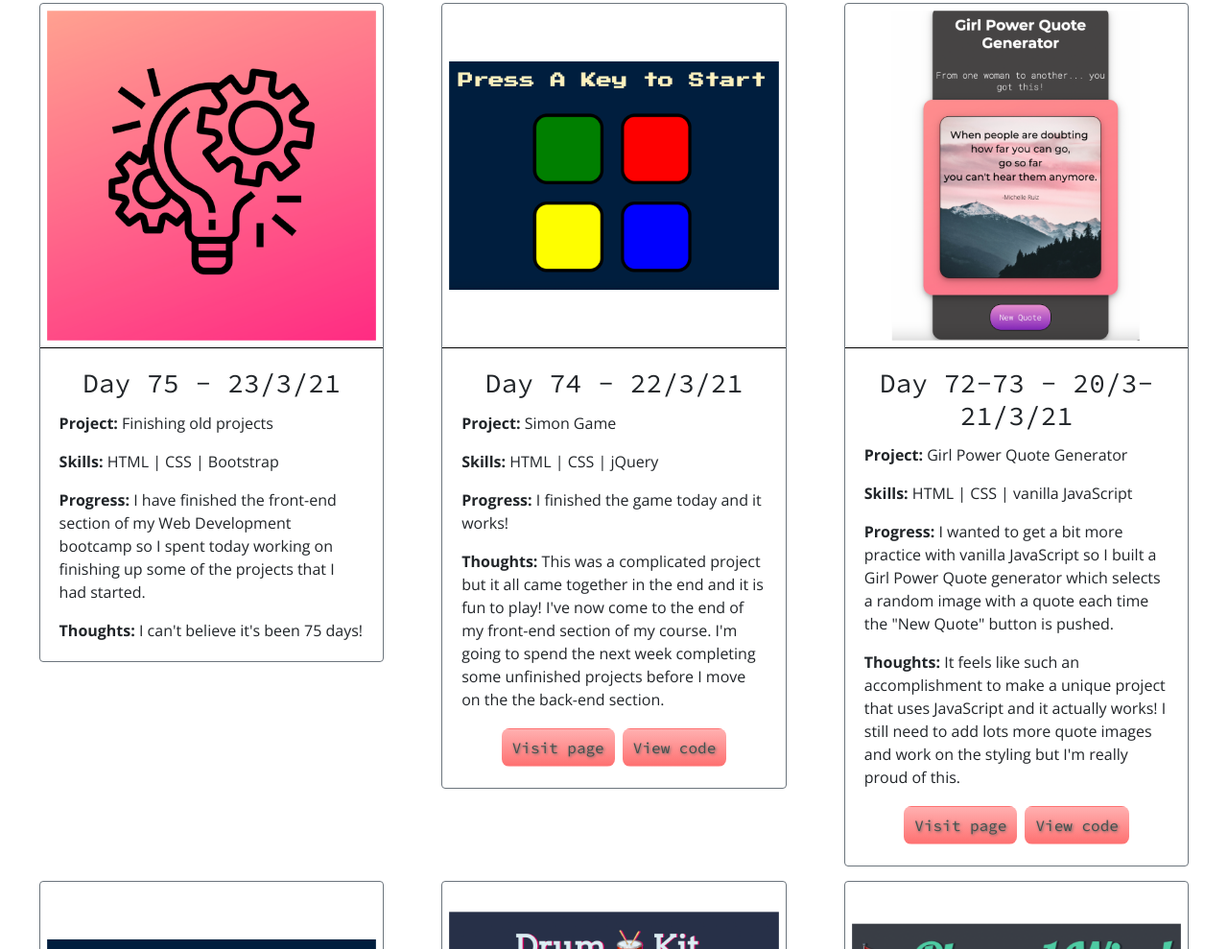
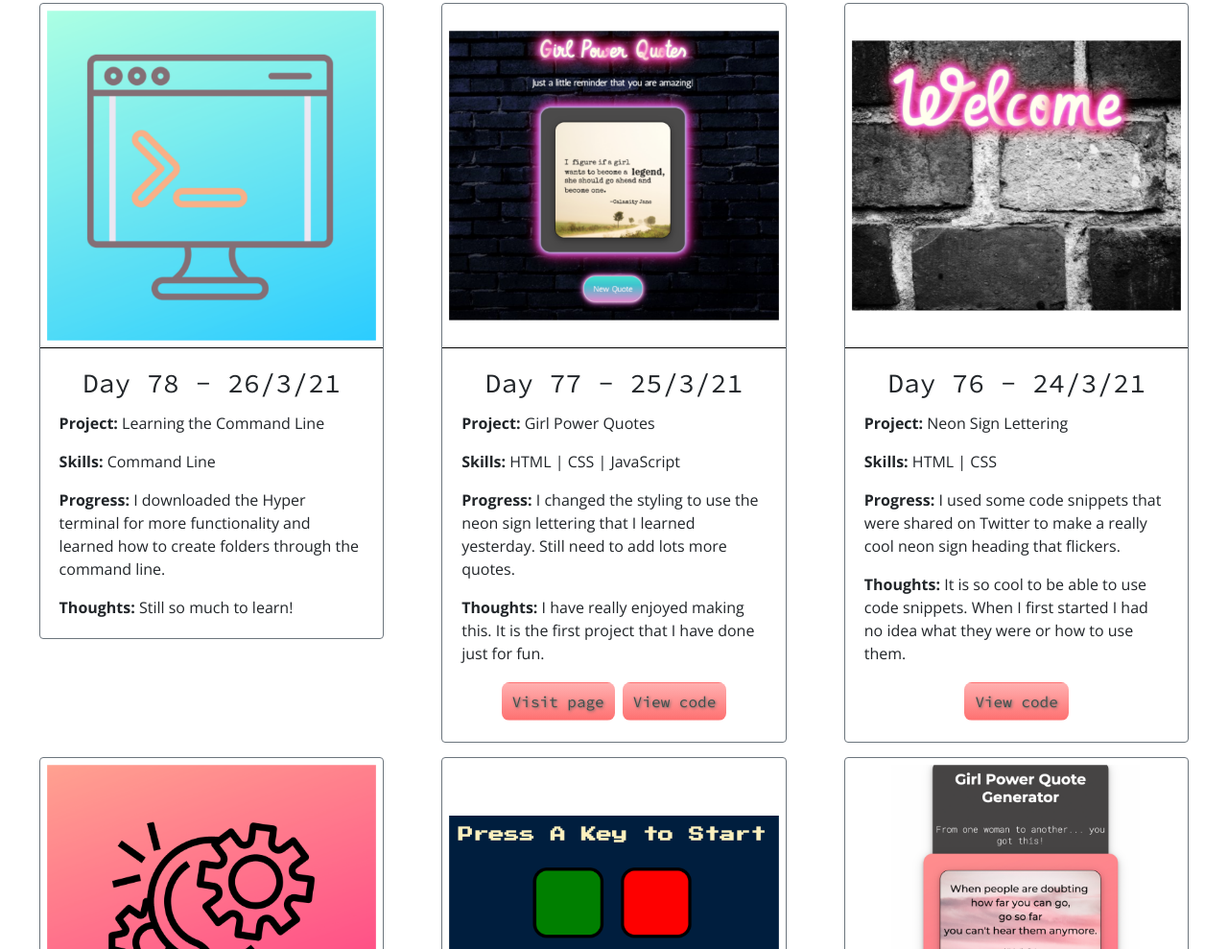
Before and after one commit to kirstengord/100-days-of-code, a plain HTML site: page index.html in a window 1280 px wide. Shown: the part 1475-2464 px from the top of the page at 96% size. Drawn offline with nearby package versions, Linux system fonts and the light colour scheme.

Commit message:
Day 76-78 updates

```diff
--- a/index.html
+++ b/index.html
@@ -135,6 +135,45 @@
         <!-- Bootstrap Card Deck -->
         <div class="row container-fluid">
         <div class="card-deck">
+          <div class="col-md-6 col-lg-4">
+            <div class="card border-secondary">
+              <img class="day-image img-black card-img-top" src="images/command-line.png" alt="Command-line-icon">
+              <div class="card-body">
+                <h3 class="card-title">Day 78 - 26/3/21</h3>
+                <p class="card-text"><b>Project:</b> Learning the Command Line</p>
+                <p class="card-text"><b>Skills:</b> Command Line</p>
+                <p class="card-text"><b>Progress:</b>  I downloaded the Hyper terminal for more functionality and learned how to create folders through the command line.</p>
+                <p class="card-text"><b>Thoughts:</b> Still so much to learn!</p>
+              </div>
+            </div>
+          </div>
+          <div class="col-md-6 col-lg-4">
+            <div class="card border-secondary">
+              <img class="day-image img-black card-img-top" src="images/neon-quotes.png" alt="Girl-Power-Quotes-Neon-Styling">
+              <div class="card-body">
+                <h3 class="card-title">Day 77 - 25/3/21</h3>
+                <p class="card-text"><b>Project:</b> Girl Power Quotes</p>
+                <p class="card-text"><b>Skills:</b> HTML | CSS | JavaScript</p>
+                <p class="card-text"><b>Progress:</b>  I changed the styling to use the neon sign lettering that I learned yesterday. Still need to add lots more quotes.</p>
+                <p class="card-text"><b>Thoughts:</b> I have really enjoyed making this. It is the first project that I have done just for fun.</p>
+                <a href="https://kirstengord.github.io/girlpowerquotes/" target="_blank" class="card-text btn view-button">Visit page</a>
+                <a href="https://github.com/kirstengord/girlpowerquotes" target="_blank" class="card-text btn view-button">View code</a>
+              </div>
+            </div>
+          </div>
+          <div class="col-md-6 col-lg-4">
+            <div class="card border-secondary">
+              <img class="day-image img-black card-img-top" src="images/neonletters.png" alt="Neon-Letters">
+              <div class="card-body">
+                <h3 class="card-title">Day 76 - 24/3/21</h3>
+                <p class="card-text"><b>Project:</b> Neon Sign Lettering</p>
+                <p class="card-text"><b>Skills:</b> HTML | CSS</p>
+                <p class="card-text"><b>Progress:</b> I used some code snippets that were shared on Twitter to make a really cool neon sign heading that flickers.</p>
+                <p class="card-text"><b>Thoughts:</b> It is so cool to be able to use code snippets. When I first started I had no idea what they were or how to use them.</p>
+                <a href="https://codepen.io/kngord/pen/eYgNVyQ" target="_blank" class="card-text btn view-button">View code</a>
+              </div>
+            </div>
+          </div>
           <div class="col-md-6 col-lg-4">
             <div class="card border-secondary">
               <img class="day-image img-black card-img-top" src="images/ideas.png" alt="Ideas-icon">
```
Also changed, not shown: images/command-line.png (added), images/neon-quotes.png (added), images/neonletters.png (added).
